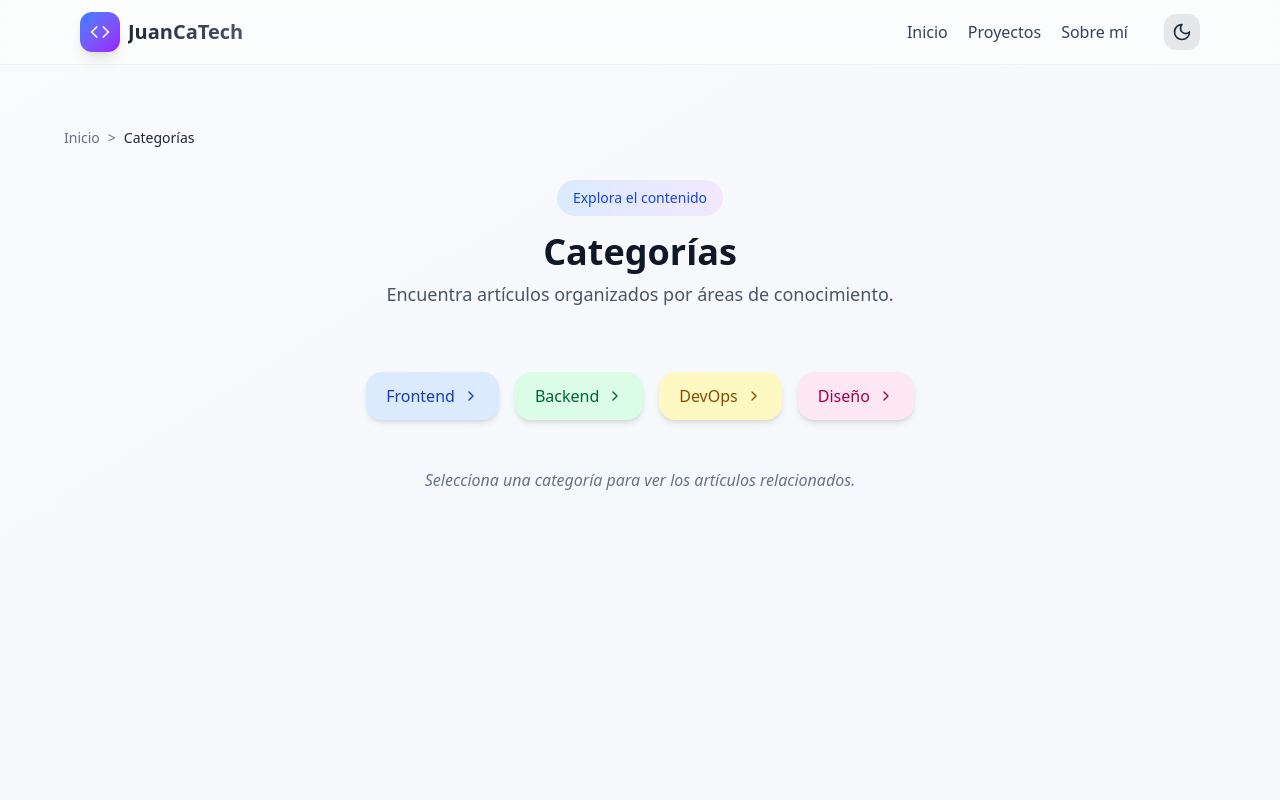
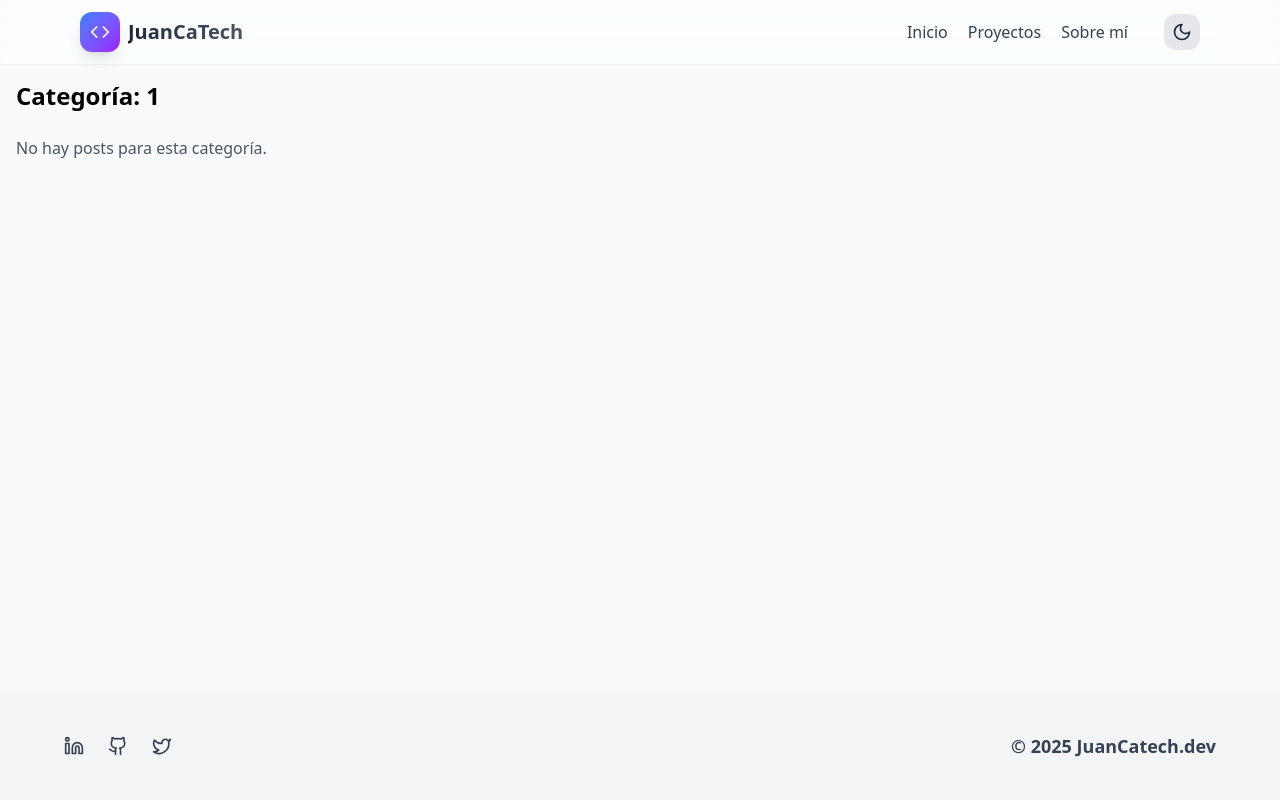
Before and after one commit to Juan17Informatico/blog-dev-notes, a React (Vite) app: page /blog-dev-notes/categories/1 in a window 1280 px wide. Shown: the top 800 px of the page. Built offline with nearby package versions, Linux system fonts and the light colour scheme.

Commit message:
feat(CategoryPage) Add new system cards ui

```diff
--- a/src/pages/CategoryPage.jsx
+++ b/src/pages/CategoryPage.jsx
@@ -1,114 +1,37 @@
-import { motion } from "framer-motion";
-import { ChevronRight } from "lucide-react";
-import { NavLink } from "react-router-dom";
+import { useParams } from "react-router-dom";
 import { useEffect, useState } from "react";
-
-const categories = [
-    {
-        id: "frontend",
-        name: "Frontend",
-        color: "bg-blue-100 text-blue-800 dark:bg-blue-900 dark:text-blue-200",
-    },
-    {
-        id: "backend",
-        name: "Backend",
-        color: "bg-green-100 text-green-800 dark:bg-green-900 dark:text-green-200",
-    },
-    {
-        id: "devops",
-        name: "DevOps",
-        color: "bg-yellow-100 text-yellow-800 dark:bg-yellow-900 dark:text-yellow-200",
-    },
-    {
-        id: "design",
-        name: "Diseño",
-        color: "bg-pink-100 text-pink-800 dark:bg-pink-900 dark:text-pink-200",
-    },
-];
-
-const fadeInUp = {
-    hidden: { opacity: 0, y: 30 },
-    visible: (i = 0) => ({
-        opacity: 1,
-        y: 0,
-        transition: { delay: i * 0.1, duration: 0.6, ease: "easeOut" },
-    }),
-};
+import { loadAllPosts } from "../helpers/loadPosts"; // asegúrate que el helper esté aquí
 
 export const CategoryPage = () => {
-    const [hovered, setHovered] = useState(null);
+    const { category } = useParams();
+    const [posts, setPosts] = useState([]);
 
     useEffect(() => {
-        document.title = "Categorías | Blog Dev";
-    }, []);
+        const fetchPosts = async () => {
+            const all = await loadAllPosts();
+            const filtered = all.filter(post => post.category === category);
+            setPosts(filtered);
+        };
+
+        fetchPosts();
+    }, [category]);
 
     return (
-        <div className="min-h-screen bg-gradient-to-br from-gray-50 via-blue-50/30 to-indigo-50/30 dark:from-gray-900 dark:via-gray-800 dark:to-gray-900 px-4 py-16">
-            <div className="max-w-6xl mx-auto">
-                {/* Breadcrumb */}
-                <div className="mb-8 text-sm text-gray-500 dark:text-gray-400">
-                    <NavLink to="/" className="hover:underline">
-                        Inicio
-                    </NavLink>
-                    <span className="mx-2">{">"}</span>
-                    <span className="text-gray-800 dark:text-gray-200 font-medium">Categorías</span>
+        <div className="p-4">
+            <h1 className="text-2xl font-bold mb-6">Categoría: {category}</h1>
+            {posts.length === 0 ? (
+                <p className="text-gray-600">No hay posts para esta categoría.</p>
+            ) : (
+                <div className="grid gap-4">
+                    {posts.map(post => (
+                        <div key={post.slug} className="border p-4 rounded-md">
+                            <h2 className="text-xl font-semibold">{post.title}</h2>
+                            <p className="text-sm text-gray-500">{post.readTime} • {post.difficulty}</p>
+                            <p className="mt-2 text-gray-700">{post.description}</p>
+                        </div>
+                    ))}
                 </div>
-
-                {/* Encabezado */}
-                <motion.div
-                    className="text-center mb-16"
-                    initial="hidden"
-                    animate="visible"
-                    variants={fadeInUp}
-                >
-                    <div className="inline-flex items-center px-4 py-2 bg-gradient-to-r from-blue-100 to-purple-100 text-blue-700 rounded-full text-sm font-medium mb-4 dark:from-blue-900 dark:to-purple-900 dark:text-blue-300">
-                        Explora el contenido
-                    </div>
-                    <h1 className="text-3xl md:text-4xl font-bold text-gray-900 dark:text-white mb-2">
-                        Categorías
-                    </h1>
-                    <p className="text-lg text-gray-600 dark:text-gray-300 max-w-xl mx-auto">
-                        Encuentra artículos organizados por áreas de conocimiento.
-                    </p>
-                </motion.div>
-
-                {/* Barra de categorías */}
-                <motion.div
-                    className="flex flex-wrap justify-center gap-4 mb-12"
-                    initial="hidden"
-                    animate="visible"
-                    variants={fadeInUp}
-                >
-                    {categories.map((cat, i) => (
-                        <motion.div key={cat.id} variants={fadeInUp} custom={i}>
-                            <NavLink
-                                to={`/categoria/${cat.id}`}
-                                onMouseEnter={() => setHovered(cat.id)}
-                                onMouseLeave={() => setHovered(null)}
-                                className={`flex items-center gap-2 px-5 py-3 rounded-2xl shadow-md transition-all duration-300 hover:scale-105 dark:shadow-black/20 ${cat.color}`}
-                            >
-                                {cat.name}
-                                <ChevronRight
-                                    className={`w-4 h-4 transition-transform duration-300 ${
-                                        hovered === cat.id ? "translate-x-1" : ""
-                                    }`}
-                                />
-                            </NavLink>
-                        </motion.div>
-                    ))}
-                </motion.div>
-
-                {/* Placeholder para contenido de categoría */}
-                <motion.div
-                    className="text-center text-gray-500 dark:text-gray-400 italic"
-                    initial="hidden"
-                    animate="visible"
-                    variants={fadeInUp}
-                    custom={categories.length + 1}
-                >
-                    Selecciona una categoría para ver los artículos relacionados.
-                </motion.div>
-            </div>
+            )}
         </div>
     );
-};
+}
```
